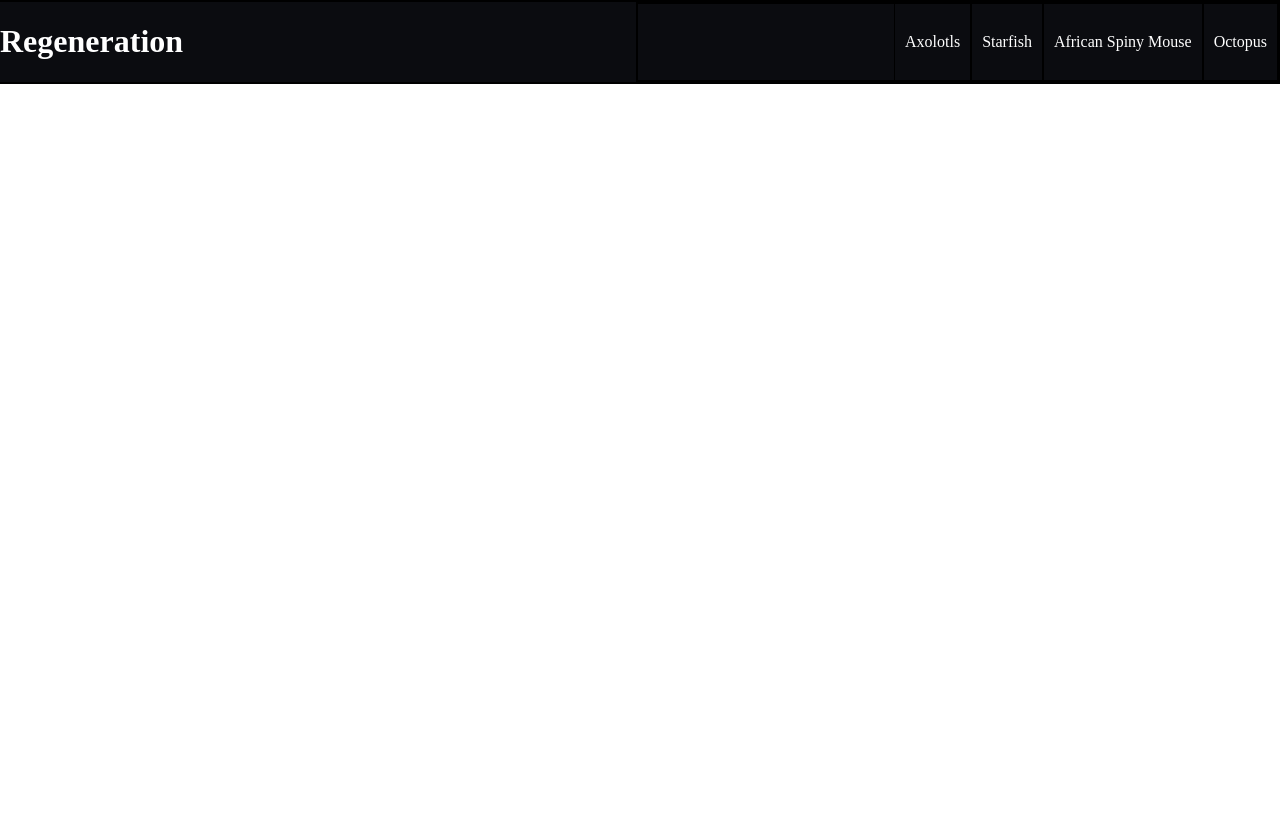
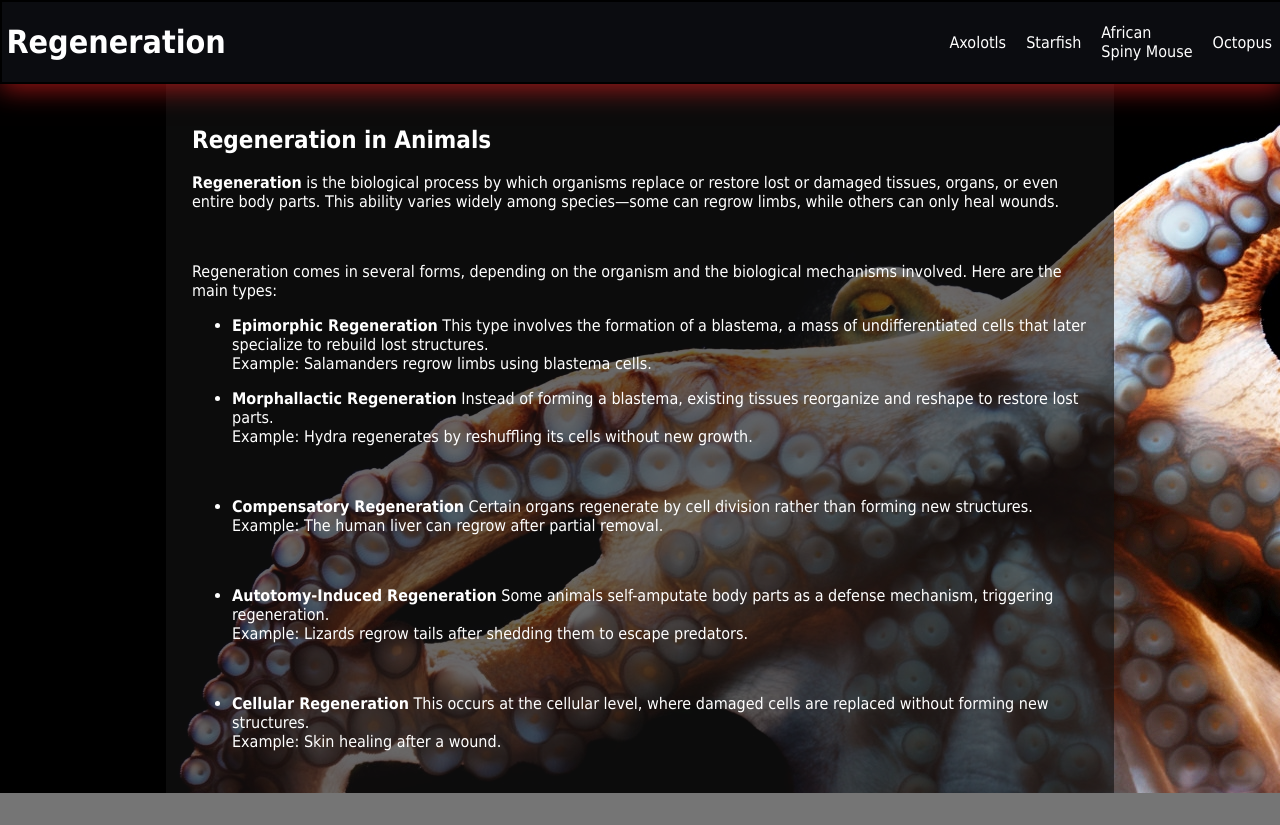
Before and after one commit to AlphaX592/Practice_sites, a plain HTML site: page index.html in a window 1280 px wide. Shown: the top 825 px of the page. Drawn offline with Linux system fonts and the light colour scheme.

Commit message:
Added bg images to sections, formatted fonts, added divs for sections

```diff
--- a/index.html
+++ b/index.html
@@ -8,17 +8,18 @@
     </head>
     <body>
         <header>
-            <h1>Regeneration</h1>
+            <a id="home-link" href=""><h1 id="heading">Regeneration</h1></a>
             <nav>
                 <ul id="nav-list">
                     <li class="nav-btns"><a class="nav-links" href="#">Axolotls</a></li>
                     <li class="nav-btns"><a class="nav-links" href="#">Starfish</a></li>
-                    <li class="nav-btns"><a class="nav-links" href="#">African Spiny Mouse</a></li>
+                    <li class="nav-btns"><a class="nav-links" href="#">African<br>Spiny Mouse</a></li>
                     <li class="nav-btns"><a class="nav-links" href="#">Octopus</a></li>
                 </ul>
             </nav>
         </header>
-        <main>
+        <main id="home-main">
+            <div class="bg-div" id="regen-in-animals">
                 <section>
                     <article>
                         <h2>
@@ -77,6 +78,8 @@
                             </ul>
                     </article>
                 </section>
+            </div>
+            <div class="bg-div" id="research-ad-app">
                 <section>
                     <article>
                         <h2>
@@ -113,6 +116,8 @@
                         </p>
                     </article>
                 </section>
+            </div>
+            <div class="bg-div" id="benefits">
                 <section>
                     <article>
                         <h2>How Regeneration Research Benefits Us</h2>
@@ -146,6 +151,8 @@
                         </ul>
                     </article>
                 </section>
+            </div>
+            <div class="bg-div" id="conclusion">
                 <section>
                     <article>
                         <h2>Conclusion</h2>
@@ -157,6 +164,7 @@
                         </p>
                     </article>
                 </section>
+            </div>
             <footer>
                 <p>&copy; 2025 Crest Solutions Regeneration Research.</p>
             </footer>
--- a/styles.css
+++ b/styles.css
@@ -1,6 +1,10 @@
+html {
+    font-family:Tahoma, sans-serif;
+}
+
 :root {
-  --pitch-black: #0B0C10;
-  --dark-grey: #1F2833;
+--pitch-black: #0B0C10;
+--dark-grey: #1F2833;
 --steel-grey: #C5C6C7;
 --light-turq: #66FCF1;
 --dark-turq: #45A29E;
@@ -12,19 +16,97 @@ header {
     position: fixed;
     margin: 0;
     background-color: var(--pitch-black);
-    margin-left: -10px;
+    margin-left: 0px;
     top:0;
     height: 80px;
     width:100%;
     border: solid 2px black;
     justify-content: space-between;
+    box-shadow: 0px 5px 25px rgba(249, 33, 33, 0.614);
 }
 
+#logo:hover {
+    color: red;
+}
+#heading {
+    color: var(--white);
+    padding-left: 2%;
+    text-decoration: none;
+}
+
+#home-link {
+    text-decoration: none;
+}
+@keyframes hover {
+    from {
+        color: white;
+    }
+    to {
+        color:rgb(218, 32, 32);
+    }
+}
+#heading:hover {
+    color:rgb(218, 32, 32);
+    animation: hover 0.3s forwards;
+}
 h1, h2, h3, h4, h5, p, li {
     color: var(--white);
 }
 main {
-    margin-top: 100px;
+    display: flex;
+    justify-content:space-around;
+    flex-direction: column;
+    margin-left: -10px;
+    margin: 0;
+    padding: 0;
+    width: 100%;
+    margin-top: 80px;
+    background-color: rgba(0, 0, 0, 0.543);
+}
+
+
+.bg-div {
+    background-image: url(images/octopus.jpg);
+    margin: 30px 0;
+}
+
+#regen-in-animals {
+    margin-top: 0;
+}
+
+#research-ad-app  {
+    background-image: url(images/reseacrch.jpg);
+    background-size: cover;
+}
+
+#benefits {
+    background-image: url(images/plant.jpg);
+    background-size: cover;
+    background-position: center;
+}
+
+#conclusion {
+    display: flex;
+    background-image: url(images/light.jpg);
+    background-size: cover;
+
+}
+body {
+    width: 100%;
+    margin-left: 0;
+    background-color: var(--white);
+    padding: 0;
+}
+
+section {
+    display: flex;
+    background-color: rgba(19, 19, 19, 0.637);
+    width:70%;
+    margin: auto;
+    height: inherit;
+    align-items: center;
+    padding: 2%;
+
 }
 #nav-list {
     padding: 0;
@@ -38,21 +120,15 @@ main {
 }
 nav {
     display: flex;
-    border: solid 2px black;
     width:50%;
-    /* flex-direction:row; */
-    /* justify-content: space-between; */
 }
-/* a:link, a:visited {
-  color: white;
-} */
 
 .nav-links {
     display: flex;
     padding: 0 10px;
-    margin: 0;
+    margin: -1px;
     align-items: center;
-    justify-items: center;
+    justify-items:center;
     color: white;
     text-decoration: none;
     height: 100%;
@@ -66,7 +142,6 @@ nav {
     align-items: center;
     justify-items: center;
     display: flex;
-    /* text-decoration: none; */
     color: aliceblue;
     height: 100%;
     border: solid 1px black;
@@ -74,24 +149,42 @@ nav {
 
 }
 
+@keyframes navHoverEffect {
+    from {
+        background-color: var(--pitch-black);
+        padding: 0 10px;
+        padding-bottom: 0;
+
+    }
+    to {
+        background: linear-gradient(to bottom, var(--pitch-black), var(--pitch-black), var(--steel-grey));
+        padding: 0 10px;
+        padding-bottom: 20px;
+    }
+}
+
 .nav-links:hover {
     display: flex;
-    padding: 0 10px;
-    padding-bottom: 20px;
-    margin: 0;
+    margin: -3px;
+    z-index: 2;
     align-items: center;
-    justify-items: center;
+    justify-items: right;
     color: rgb(218, 32, 32);
     text-decoration: none;
     height: 100%;
     width: auto;
-    background-color:
+    border: solid 2px var(--steel-grey);
+    border-radius: 10px;
+    background: linear-gradient(to bottom, var(--pitch-black), var(--pitch-black), var(--steel-grey));
+    animation:navHoverEffect 0.3s forwards;
+
 }
 
 dfn {
     font-style: normal;
 }
 
-.no-ref {
-    /* color: black; */
+footer {
+    margin-bottom: 0;
+    padding: 0;
 }
```
Also changed, not shown: images/light.jpg (added), images/octopus.jpg (added), images/plant.jpg (added), images/reseacrch.jpg (added). Lines whose indentation alone changed are shown as unchanged.
